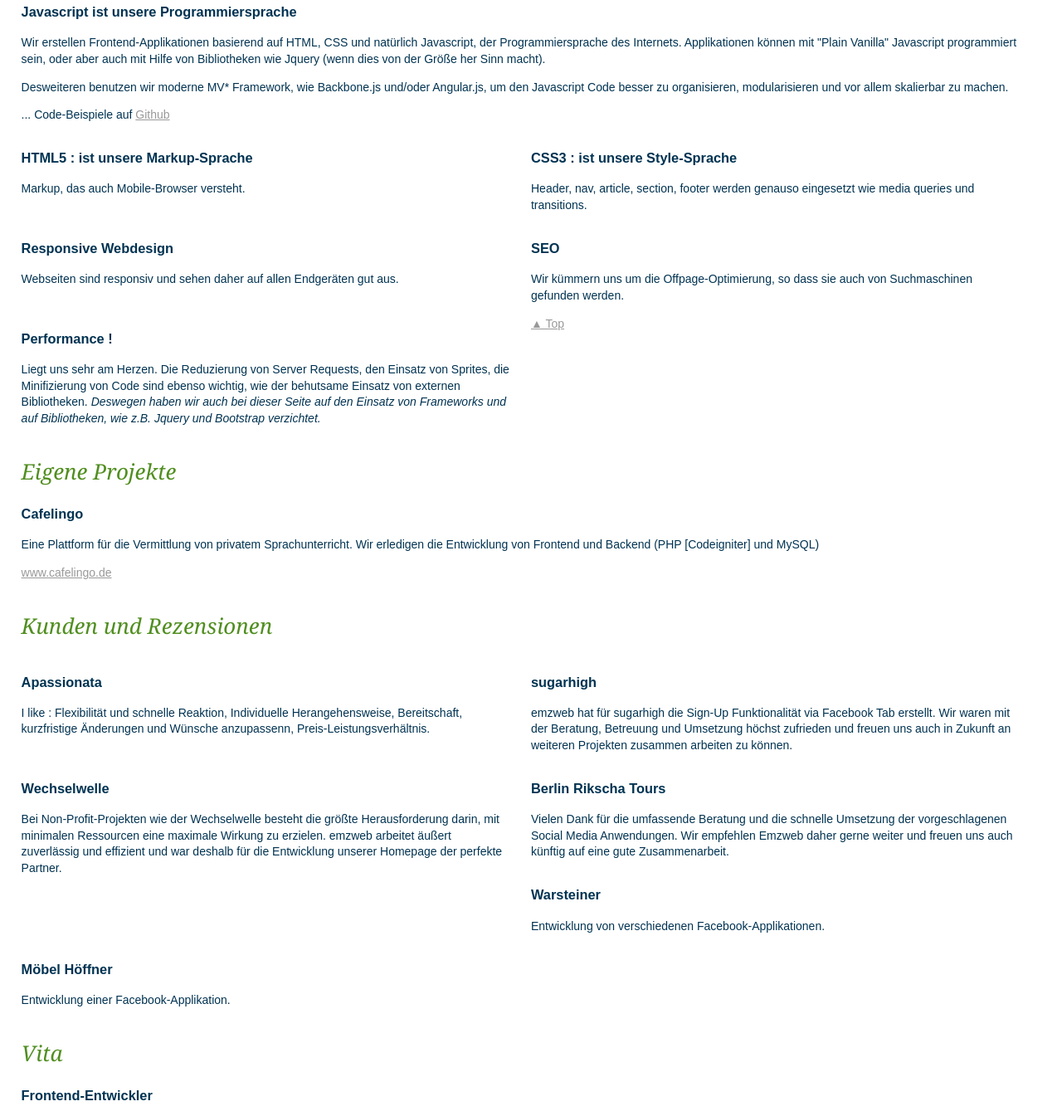
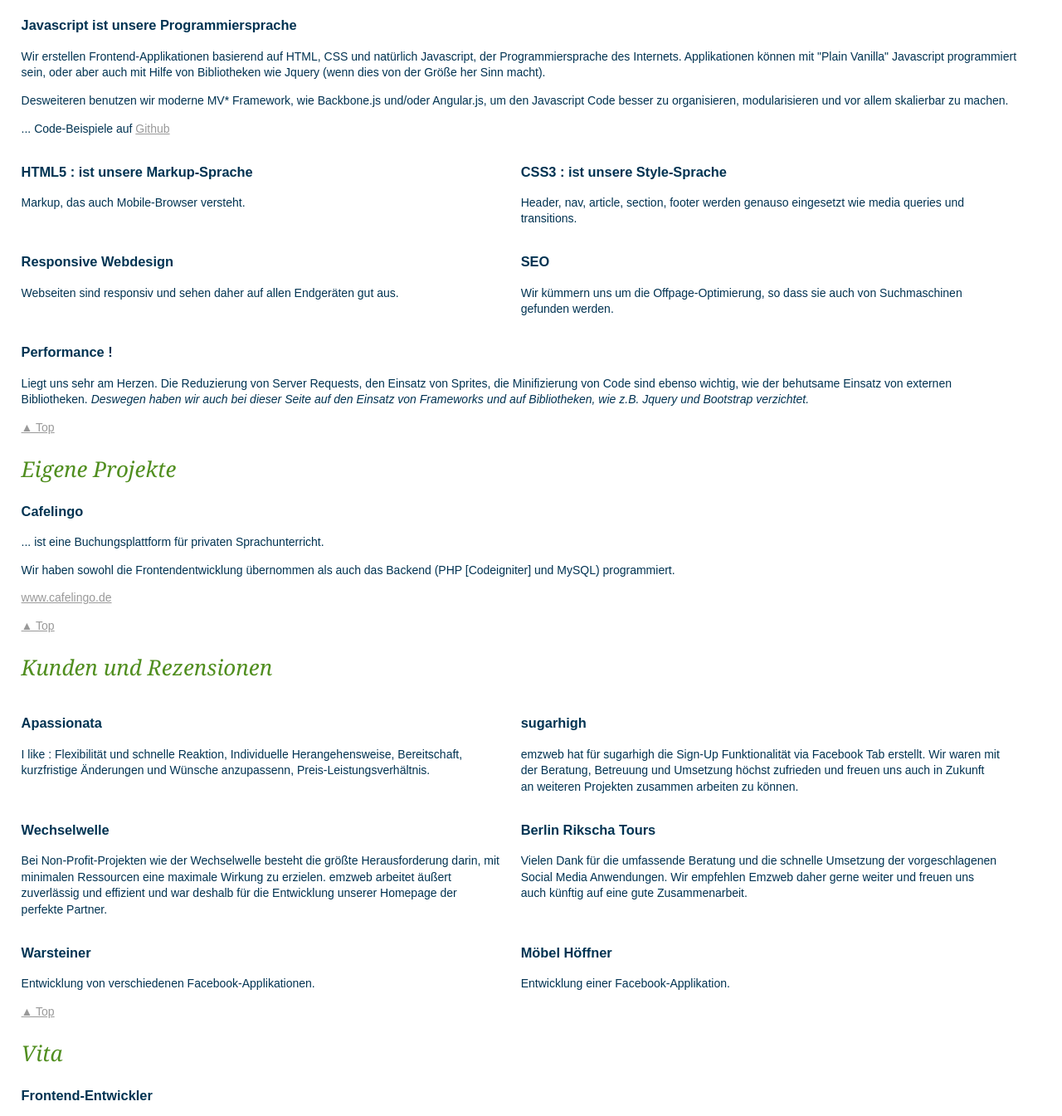
Before and after one commit to marek1/emzweb, a website: page index.html in a window 1280 px wide. Shown: the part 755-2100 px from the top of the page at 83% size. Drawn offline with Linux system fonts and the light colour scheme.

Commit message:
Meta / Title updated and going back to TOP inserted

```diff
--- a/index.html
+++ b/index.html
@@ -4,15 +4,15 @@
 	<meta charset="utf-8">
 	<meta name="viewport" content="width=device-width, initial-scale=1.0">
 	<meta http-equiv="Content-type" content="text/html; charset=utf-8" />
-	<meta http-equiv="last-modified" content="Tue, 25 Mar 2014 09:00:00 GMT">
+	<meta http-equiv="last-modified" content="Fri, 28 Mar 2014 09:00:00 GMT">
 	<meta http-equiv="expires" content="-1" />
 	<meta name="author" content="emzweb" />
 	<meta name="robots" content="INDEX, FOLLOW" />
 	<meta name="revisit-after" content="1 days" />
 	<meta name="publisher" content="emzweb" />
 	<meta name="keywords" content="Frontend, Entwickler, Entwicklung, Javascript, HTML5, CSS3, Berlin" />
-	<meta name="description" content="Sie suchen einen zuverlässigen Frontend / Javascript - Entwickler in Berlin?" />
-	<title>Frontend Entwicklung in Berlin</title>
+	<meta name="description" content="Sie suchen einen zuverlässigen Frontend - Entwickler in Berlin? Wir entwickeln Webseiten und Webapplikationen mit HTML5, CSS3 und Javascript." />
+	<title>Frontend / Javascript Entwickler in Berlin</title>
 	<link rel="stylesheet" href="assets/styles/emzweb.min.css">
     <link rel="shortcut icon" type="image/x-icon" href="http://www.emzweb.de/images/favicon.ico">
 	<script>
@@ -157,7 +157,7 @@
 
 			<article class="hero clearfix" id="frontend">
 				<h1>Frontend-Entwicklung in Berlin</h1>
-				<div class="col_100" >
+				<div class="clearfix col_100" >
 					<h3>Javascript ist unsere Programmiersprache</h3>
 					<p>
 						Wir erstellen Frontend-Applikationen basierend auf HTML, CSS und natürlich Javascript, der Programmiersprache des Internets.
@@ -167,6 +167,7 @@
 					</p>
 					<p>... Code-Beispiele auf <a href="http://github.com/marek1">Github</a></p>
 				</div>
+				<div class="clearfix col_100" >
 					<div class="col_50">
 						<h3>HTML5 : ist unsere Markup-Sprache</h3>
 						<p>Markup, das auch Mobile-Browser versteht.</p>
@@ -175,6 +176,8 @@
 						<h3>CSS3 : ist unsere Style-Sprache</h3>
 						<p>Header, nav, article, section, footer werden genauso eingesetzt wie media queries und transitions.</p>
 					</div>
+				</div>
+				<div class="clearfix col_100" >
 					<div class="col_50">
 						<h3>Responsive Webdesign</h3>
 						<p>Webseiten sind responsiv und sehen daher auf allen Endgeräten gut aus.</i></p>
@@ -183,7 +186,8 @@
 						<h3>SEO</h3>
 						<p>Wir kümmern uns um die Offpage-Optimierung, so dass sie auch von Suchmaschinen gefunden werden.</i></p>
 					</div>
-				<div class="col_50">
+				</div>
+				<div class="clearfix col_100" >
 						<h3>Performance !</h3>
 						<p>Liegt uns sehr am Herzen. Die Reduzierung von Server Requests, den Einsatz von Sprites, die Minifizierung von Code sind ebenso wichtig,
 					 	wie der behutsame Einsatz von externen Bibliotheken. <i>Deswegen haben wir auch bei dieser Seite auf den Einsatz von Frameworks und auf Bibliotheken, wie z.B. Jquery und Bootstrap verzichtet.</i></p>
@@ -197,13 +201,23 @@
 				<h1>Eigene Projekte</h1>
 	 			<div class="col_100" >
 					<h3>Cafelingo</h3>
-					<p>Eine Plattform für die Vermittlung von privatem Sprachunterricht. Wir erledigen die Entwicklung von Frontend und Backend (PHP [Codeigniter] und MySQL) </p>
+					<p>
+						... ist eine Buchungsplattform für privaten Sprachunterricht.
+					</p>
+					<p>
+						Wir haben sowohl die Frontendentwicklung übernommen als auch das Backend (PHP [Codeigniter] und MySQL) programmiert.</p>
+					</p>
 					<p><a href="http://cafelingo.de">www.cafelingo.de</a></p>
+				</div>
+				<div class="col_100">
+					<a href="#top">&#9650; Top</a>
 				</div>
 	 		</article>
 
 	 		<article class="hero clearfix" id="renzensionen">
 	 			<h1>Kunden und Rezensionen</h1>
+
+ 				<div class="clearfix col_100">
  					<div class="col_50" >
 		 				<h3>Apassionata</h3>
 					    <p>
@@ -216,6 +230,8 @@
 					       emzweb hat für sugarhigh die Sign-Up Funktionalität via Facebook Tab erstellt. Wir waren mit der Beratung, Betreuung und Umsetzung höchst zufrieden und freuen uns auch in Zukunft an weiteren Projekten zusammen arbeiten zu können.
 					   	</p>
 					</div>
+				</div>
+ 				<div class="clearfix col_100">
 					<div class="col_50" >
 		 				<h3>Wechselwelle</h3>
 					    <p>
@@ -230,6 +246,8 @@
 						    künftig auf eine gute Zusammenarbeit.
 						</p>
 					</div>
+ 				</div>
+ 				<div class="clearfix col_100">
 		 			<div class="col_50" >
 		 				<h3>Warsteiner</h3>
 		 				<p>
@@ -241,6 +259,10 @@
 		 				<p>
 		 					Entwicklung einer Facebook-Applikation.
 		 				</p>
+	 				</div>
+	 			</div>
+				<div class="col_100">
+					<a href="#top">&#9650; Top</a>
 				</div>
 	 		</article>
 
```
Lines whose indentation alone changed are shown as unchanged.
